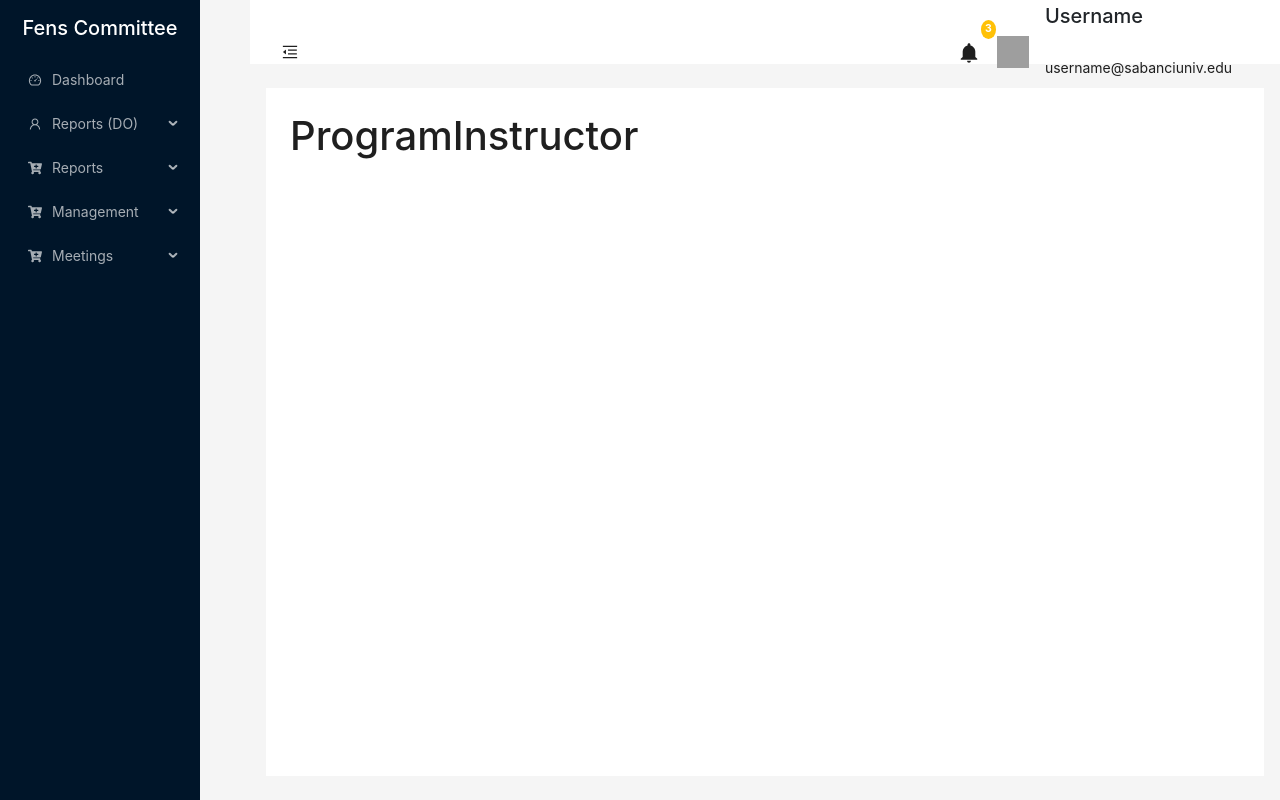
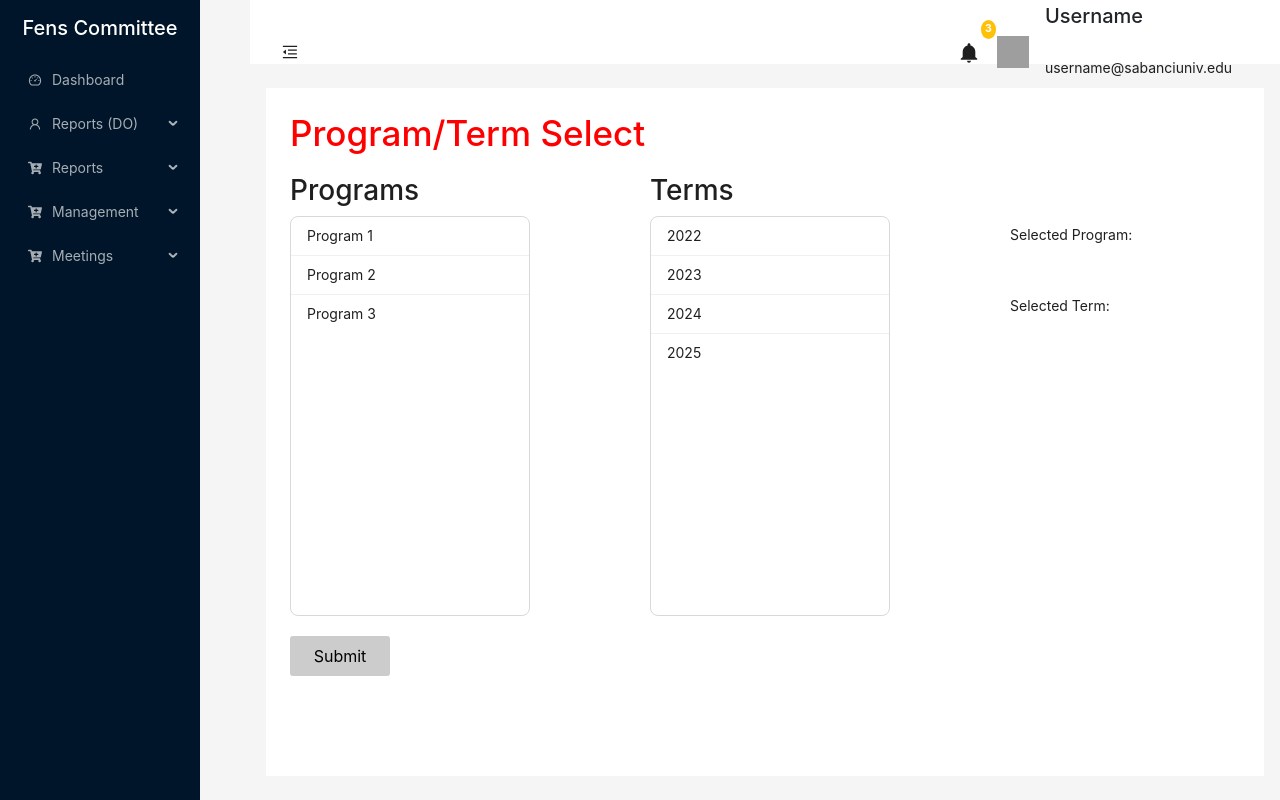
Before and after one commit to gorkemtopcu/ens492-committee-management-system, a React (Create React App) app in the folder committees_management_system/: page /program-instructor in a window 1280 px wide. Built offline with nearby package versions, Linux system fonts and the light colour scheme; grey boxes are pictures that could not be loaded.

Commit message:
Program_Instructor

```diff
--- a/committees_management_system/src/components/Picker.js
+++ b/committees_management_system/src/components/Picker.js
@@ -1,23 +1,26 @@
 import React from 'react';
 import { List } from 'antd';
 
-const Picker = ({ programs, onChange }) => {
-  function handleClick(program) {
-    onChange(program);
+const Picker = ({ title, items, onChange }) => {
+  function handleClick(item) {
+    onChange(item);
   }
 
   return (
+    <div>
+      <h3>{title}</h3>
       <List
         size="small"
         bordered
-      dataSource={programs}
-      renderItem={program => (
-        <List.Item onClick={() => handleClick(program)}>
-          {program}
+        dataSource={items}
+        renderItem={item => (
+          <List.Item onClick={() => handleClick(item)}>
+            {item}
           </List.Item>
         )}
-      style={{ maxHeight: '50vh', overflow: 'auto', maxWidth: '20vw' }}
+        style={{ maxHeight: '50vh', minHeight: '50vh', minWidth: '30vh', overflow: 'auto', maxWidth: '20vw' }}
       />
+    </div>
   );
 };
 
--- /dev/null
+++ b/committees_management_system/src/lists/report_lists/programs.json
@@ -0,0 +1,5 @@
+[
+    "Program 1",
+    "Program 2",
+    "Program 3"
+]
--- /dev/null
+++ b/committees_management_system/src/lists/report_lists/terms.json
@@ -0,0 +1,6 @@
+[
+    "2022",
+    "2023",
+    "2024",
+    "2025"
+]
--- a/committees_management_system/src/pages/Report/ProgramInstructor.js
+++ b/committees_management_system/src/pages/Report/ProgramInstructor.js
@@ -1,9 +1,59 @@
-import React from 'react';
+import React, { useState } from 'react';
+import Picker from '../../components/Picker';
+import programs from '../../lists/report_lists/programs.json';
+import terms from '../../lists/report_lists/terms.json';
 
 const ProgramInstructor = () => {
+    // Define state for the selected programs and term
+    const [selectedProgram, setSelectedProgram] = useState(null);
+    const [selectedTerm, setSelectedTerm] = useState(null);
+    const [isButtonEnabled, setIsButtonEnabled] = useState(false); // State to track if button should be enabled
+
+    // Define function to handle change in program selection
+    const handleProgramChange = (program) => {
+      setSelectedProgram(program);
+      setIsButtonEnabled(selectedTerm !== null); // Enable button if both program and term are selected
+    };
+
+    const handleTermChange = (term) => {
+      setSelectedTerm(term);
+      setIsButtonEnabled(selectedProgram !== null); // Enable button if both program and term are selected
+    };
+
+    // Handle button click
+    const handleButtonClick = () => {
+        // Your logic for button click action
+        console.log("Button clicked");
+        alert("Button clicked");
+      };
+
     return (
-        <div>
-            <h1>ProgramInstructor</h1>
+      <div>
+        <h1 style={{ marginBottom: '20px', fontSize: '2.5em', color:'red' }}>Program/Term Select</h1>
+        <div style={{ display: 'flex' , gap: '120px'}}>
+          {/* Render first picker */}
+          <Picker title = "Programs" items={programs} onChange={handleProgramChange} />
+          {/* Render second picker */}
+          <Picker title = "Terms" items={terms} onChange={handleTermChange} />
+          <div>
+            <p style={{ marginTop: '50px'}}> Selected Program: {selectedProgram}</p>
+            <div>
+            <p style={{ marginTop: '50px'}}> Selected Term: {selectedTerm}</p>
+          </div>
+          </div>
+
+        </div>
+        <button
+        onClick={handleButtonClick}
+        disabled={!isButtonEnabled}
+        style={{
+            width: '100px',
+            bottom: '5px',
+            left: '20px',
+            padding: '8px 16px',
+            backgroundColor: isButtonEnabled ? '#3fdf22' : '#cccccc', // White color when enabled, grey color when disabled
+            color: '#000000' // Black text color
+        }}>Submit</button>
         </div>
     );
 };
```
Lines whose indentation alone changed are shown as unchanged.
